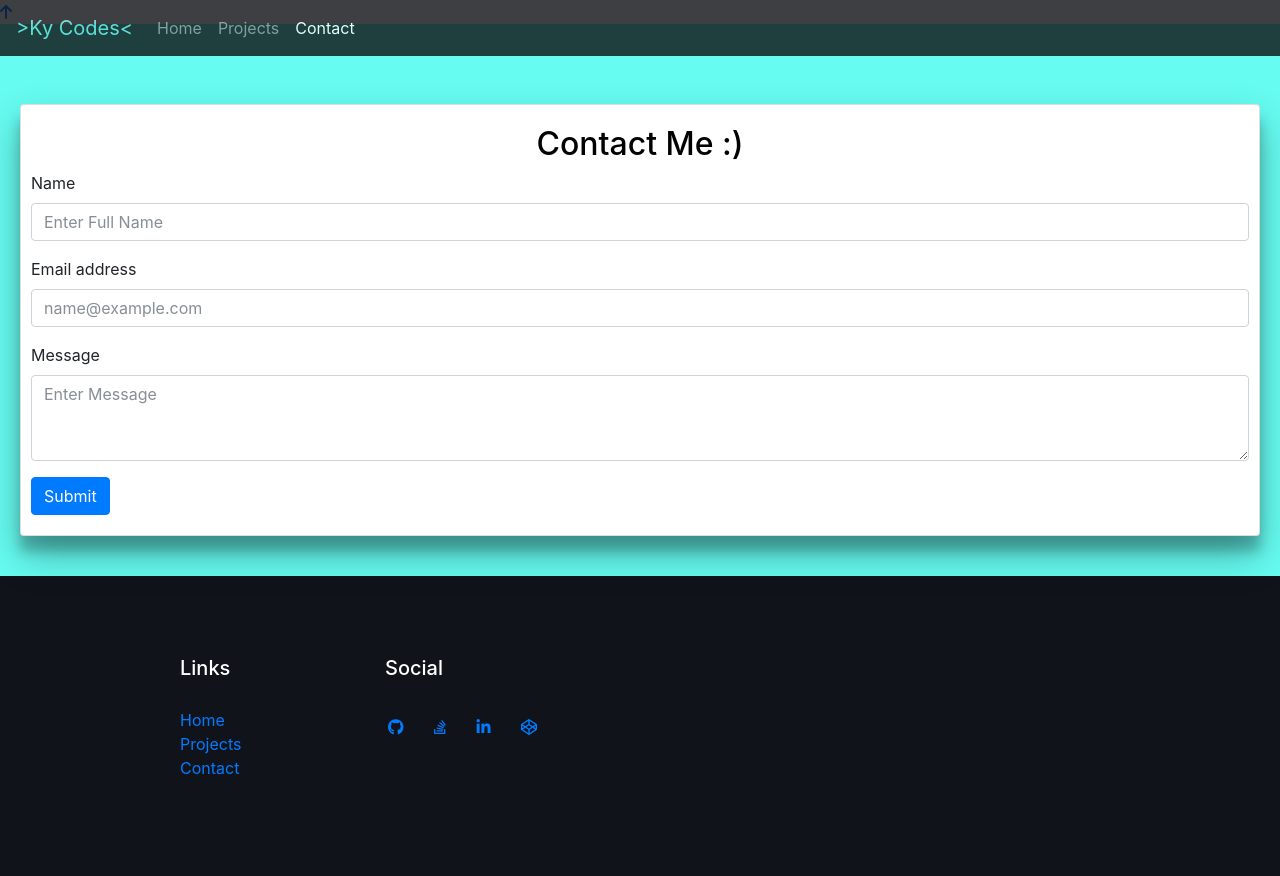
After one commit to supersowbow/updatedPortfolio, a Django app: page /projects/contact/ in a window 1280 px wide. The commit adds this page. Run offline with Django 3.2, Linux system fonts and the light colour scheme; some libraries are stand-ins or nearby versions.

Commit message:
updated projects ad settings key

```diff
--- a/env3/pip-selfcheck.json
+++ b/env3/pip-selfcheck.json
@@ -1 +1 @@
-{"last_check":"2017-11-11T20:44:59Z","pypi_version":"9.0.1"}
+{"last_check":"2017-11-27T19:33:05Z","pypi_version":"9.0.1"}
--- a/mysite/mysite/urls.py
+++ b/mysite/mysite/urls.py
@@ -20,4 +20,5 @@ urlpatterns = [
     url(r'^admin/', admin.site.urls),
     url(r'', include('portfolio.urls', namespace='home')),
     url(r'^projects/', include('portfolio.urls', namespace='projects')),
+    url(r'', include('portfolio.urls', namespace='email')),
 ]
--- a/mysite/portfolio/static/css/style.css
+++ b/mysite/portfolio/static/css/style.css
@@ -1,6 +1,7 @@
 /*body {
   height: 100%;
 } */
+
 
 nav {
   background-color: #0E0F13;
@@ -29,7 +30,7 @@ body {
 }
 
 #contact {
-  padding: 40px 20px 40px 20px;
+  padding: 80px 20px 40px 20px;
   background-color: #66FCF1;
 }
 
--- a/mysite/portfolio/templates/portfolio/base.html
+++ b/mysite/portfolio/templates/portfolio/base.html
@@ -18,30 +18,10 @@
     <link rel="stylesheet" href="{% static 'css/style.css' %}">
   </head>
     <body>
+        <a href="#" class="back-to-top" style="display: inline;"><i class="fa fa-arrow-up"></i></a>
 
       {% block content %}
       {% endblock %}
-
-<!-- Contact Form -->
-<div class="#" id="contact">
-    <div class="card card-1 card-block">
-        <form>
-            <h2 id="contactme">Contact Me :)</h2>
-            <div class="form-group">
-                <label for="exampleFormControlInput1">Name</label>
-                <input class="form-control" type="text" placeholder="Enter Full Name">
-            </div>
-          <div class="form-group">
-            <label for="exampleFormControlInput1">Email address</label>
-            <input type="email" class="form-control" id="exampleFormControlInput1" placeholder="name@example.com">
-          </div>
-          <div class="form-group">
-            <label for="exampleFormControlTextarea1">Message</label>
-            <textarea class="form-control" id="exampleFormControlTextarea1" rows="3" placeholder="Enter Message"></textarea>
-          </div>
-        </form>
-    </div>
-</div>
 
 <!-- Below is the Footer -->
     <footer class="footer">
@@ -52,7 +32,7 @@
                     <ul class="list-unstyled">
                         <li><a href="{% url 'home:index' %}">Home</a></li>
                         <li><a href="{% url 'projects:projects' %}">Projects</a></li>
-                        <li><a href="#">Contact</a></li>
+                        <li><a href="#contact">Contact</a></li>
                     </ul>
                 </div>
             <div id="social" style="text-align:center">
@@ -60,7 +40,7 @@
               <a class="btn btn-social-icon btn-github" href="https://github.com/supersowbow"><i class="fa fa-github"></i></a>
               <a class="btn btn-social-icon btn-stack-overflow" href="https://stackoverflow.com/users/8697898/k-bow?tab=profile"><i class="fa fa-stack-overflow "></i></a>
               <a class="btn btn-social-icon btn-linkedin" href="https://www.linkedin.com/in/kyla-bowers-876611152/"><i class="fa fa-linkedin"></i></a>
-              <a class="btn btn-social-icon" href="mailto:"><i class="fa fa-envelope-o"></i></a>
+              <a class="btn btn-social-icon btn-linkedin" href="https://codepen.io/superbow/#"><i class="fa fa-codepen"></i></a>
             </div>
            </div>
         </div>
--- /dev/null
+++ b/mysite/portfolio/templates/portfolio/email.html
@@ -0,0 +1,45 @@
+{% extends 'portfolio/base.html' %}
+{% load crispy_forms_tags %}
+
+{% block content %}
+
+<!-- Navigation Bar -->
+<nav class="navbar fixed-top navbar-expand-lg scrolling-navbar navbar-dark navcustom">
+  <a id="brand" class="navbar-brand" href="{% url 'home:index' %}">>Ky Codes<</a>
+  <button class="navbar-toggler" type="button" data-toggle="collapse" data-target="#navbarSupportedContent" aria-controls="navbarSupportedContent" aria-expanded="false" aria-label="Toggle navigation">
+    <span class="navbar-toggler-icon"></span>
+  </button>
+    <div class="collapse navbar-collapse" id="navbarSupportedContent">
+      <div class="navbar-nav">
+        <a class="nav-item nav-link" href="{% url 'home:index' %}">Home</a>
+        <a class="nav-item nav-link" href="{% url 'projects:projects' %}">Projects</a>
+        <a class="nav-item nav-link active" href="#">Contact<span class="sr-only">(current)</span></a>
+      </div>
+    </div>
+</nav>
+
+<!-- Contact Form -->
+<div class="#" id="contact">
+    <div class="card card-1 card-block">
+        <form method="POST" action="https://formspree.io/kybow@protonmail.com">
+            <h2 id="contactme">Contact Me :)</h2>
+            <div class="form-group">
+                <label for="exampleFormControlInput1">Name</label>
+                <input class="form-control" type="text" placeholder="Enter Full Name" name="name">
+            </div>
+          <div class="form-group">
+            <label for="exampleFormControlInput1">Email address</label>
+            <input type="email" class="form-control" id="exampleFormControlInput1" placeholder="name@example.com" name="_replyto">
+          </div>
+          <div class="form-group">
+            <label for="exampleFormControlTextarea1">Message</label>
+            <textarea class="form-control" id="exampleFormControlTextarea1" rows="3" placeholder="Enter Message" name="textarea"></textarea>
+          </div>
+          <button class="btn btn-primary" value="Send">Submit</button>
+        </form>
+    </div>
+</div>
+
+
+
+{% endblock %}
--- a/mysite/portfolio/templates/portfolio/index.html
+++ b/mysite/portfolio/templates/portfolio/index.html
@@ -13,7 +13,7 @@
         <div class="navbar-nav">
           <a class="nav-item nav-link active" href="#">Home<span class="sr-only">(current)</span></a>
           <a class="nav-item nav-link" href="{% url 'projects:projects' %}">Projects</a>
-          <a class="nav-item nav-link" href="#contact">Contact</a>
+          <a class="nav-item nav-link" href="{% url 'email:email' %}">Contact</a>
         </div>
       </div>
   </nav>
--- a/mysite/portfolio/urls.py
+++ b/mysite/portfolio/urls.py
@@ -4,10 +4,13 @@ from . import views
 
 
 urlpatterns = [
-    #Home Page
+    # Home Page
     url(r'^$', views.index, name='index'),
 
-    #Projects Page
+    # Projects Page
     url(r'^projects/$', views.projects, name='projects'),
 
+    # Contact Page
+    url(r'^contact/$', views.email, name='email'),
+
 ]
--- a/mysite/portfolio/views.py
+++ b/mysite/portfolio/views.py
@@ -1,4 +1,7 @@
-from django.shortcuts import render
+from django.shortcuts import render, redirect
+from django.http import HttpResponse, HttpResponseRedirect
+from django.core.mail import send_mail, BadHeaderError
+
 
 # Create your views here.
 
@@ -9,3 +12,6 @@ def index(request):
 def projects(request):
     #The Home Page for Porfiolio site
     return render(request, 'portfolio/projects.html')
+
+def email(request):
+    return render(request, 'portfolio/email.html')
```
Also changed, not shown: mysite/mysite/settings.py (+12 -1 lines), mysite/portfolio/templates/portfolio/projects.html (+22 -22 lines), mysite/db.sqlite3, mysite/portfolio/static/img/projbanner/projpics.png (added), 1 other file.
